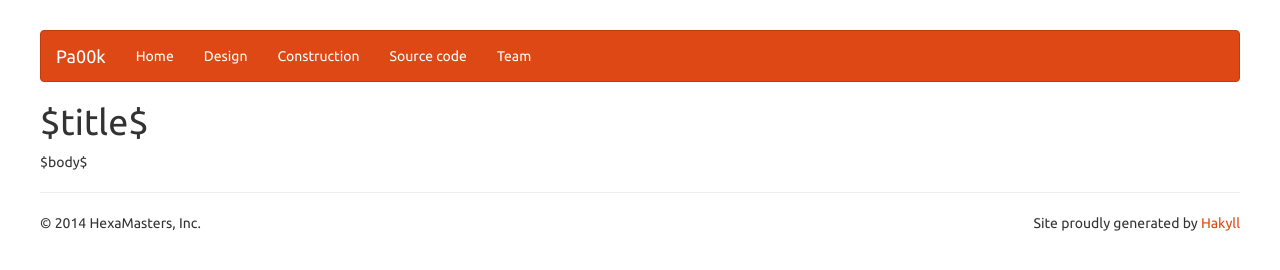
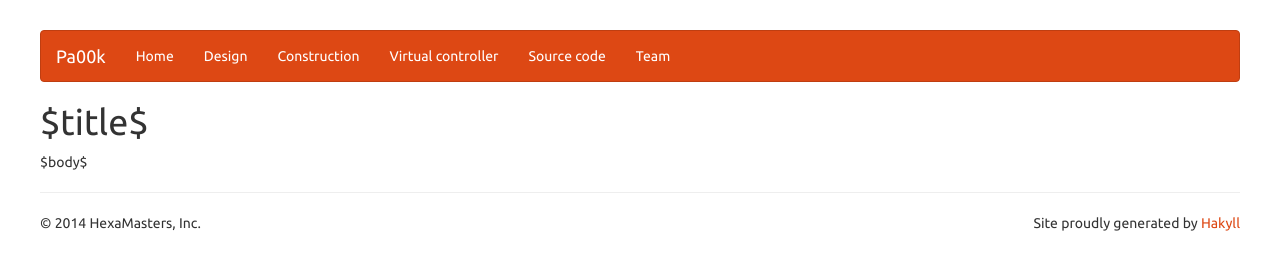
Before and after one commit to Pa00k/pa00k-site, a plain HTML site: page templates/default.html in a window 1280 px wide. Drawn offline with nearby package versions, Linux system fonts and the light colour scheme; files whose address does not match are found by name.

Commit message:
Section virtual controller finished.

```diff
--- a/templates/default.html
+++ b/templates/default.html
@@ -26,6 +26,7 @@
 			      <li><a href="/">Home</a></li>
                   <li><a href="/design.html">Design</a></li>
 			      <li><a href="/construction.html">Construction</a></li>
+                  <li><a href="/vcontroller.html">Virtual controller</a></li>
 			      <li><a href="/source.html">Source code</a></li>
 			      <li><a href="/team.html">Team</a></li>
 			    </ul>
```
Also changed, not shown: images/app.jpg (added), images/bt_connect.jpg (added), images/circles.jpg (added), images/packet.jpg (added), 2 other files.
